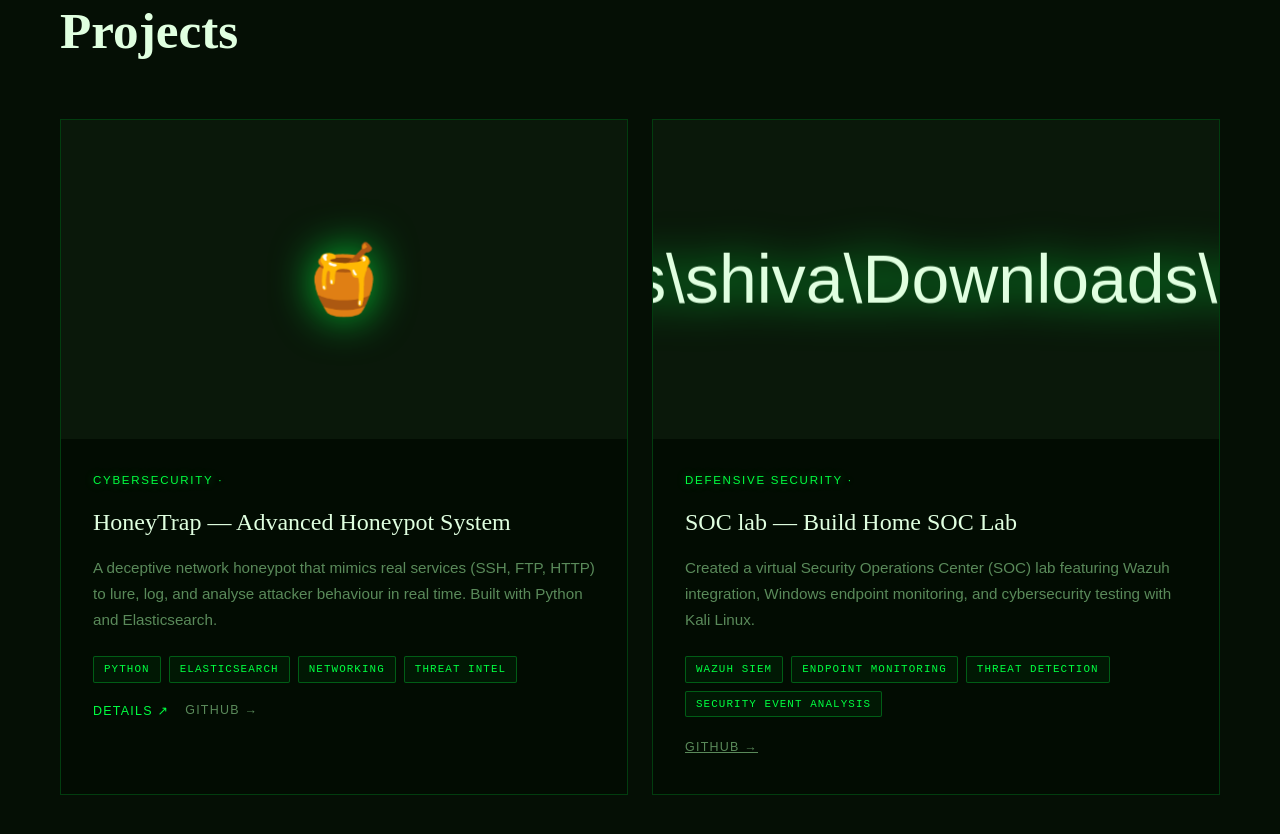
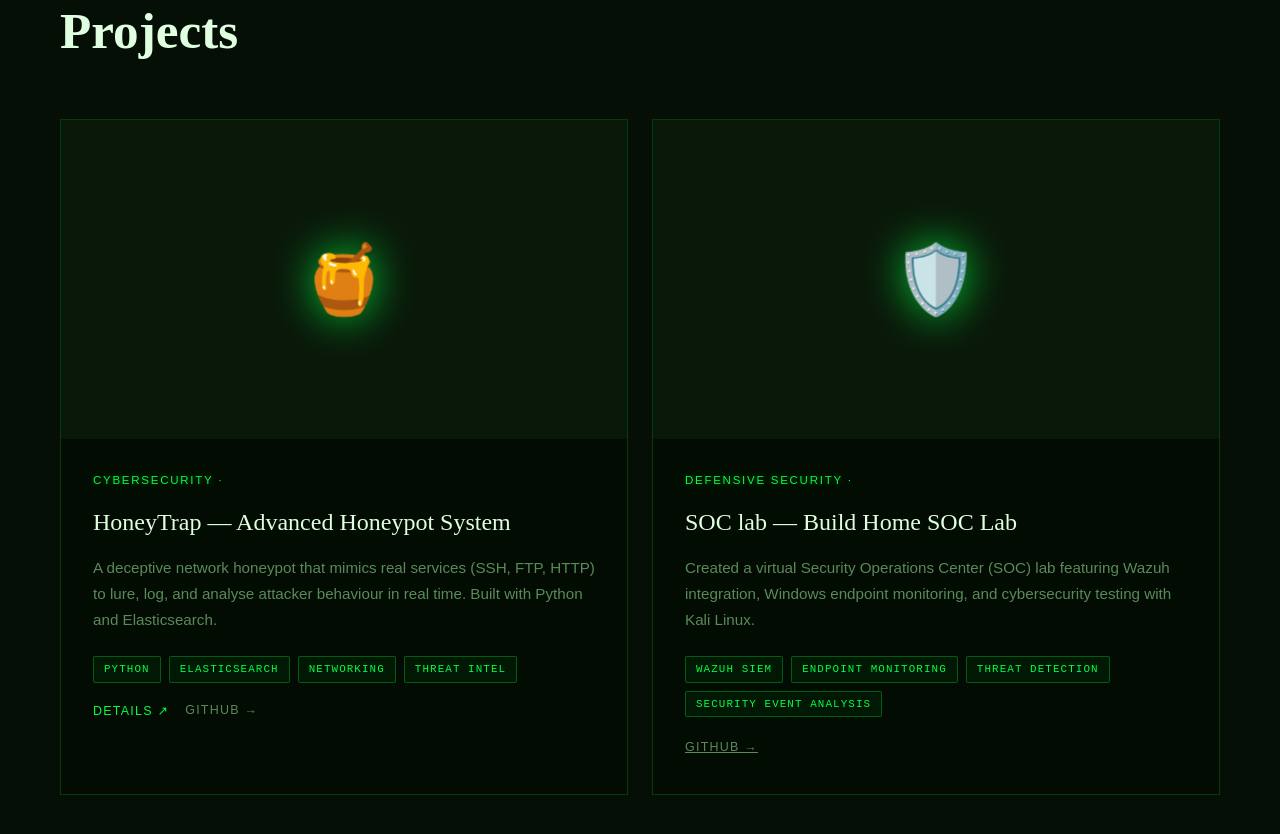
Before and after one commit to shivani-netsec/portfolio, a plain HTML site: page index.html in a window 1280 px wide. Shown: the part 3025-3859 px from the top of the page. Drawn offline with Linux system fonts and the light colour scheme.

Commit message:
Update portfolio

```diff
--- a/index.html
+++ b/index.html
@@ -333,7 +333,7 @@
     <div class="project-card p-cyber2">
       <div class="project-thumb">
         <div class="project-thumb-bg"></div>
-        <span class="cyber-icon">c:\Users\shiva\Downloads\soc.png</span>
+        <span class="cyber-icon">🛡️</span>
         <div class="cyber-scan-line"></div>
       </div>
       <div class="project-body">
```
